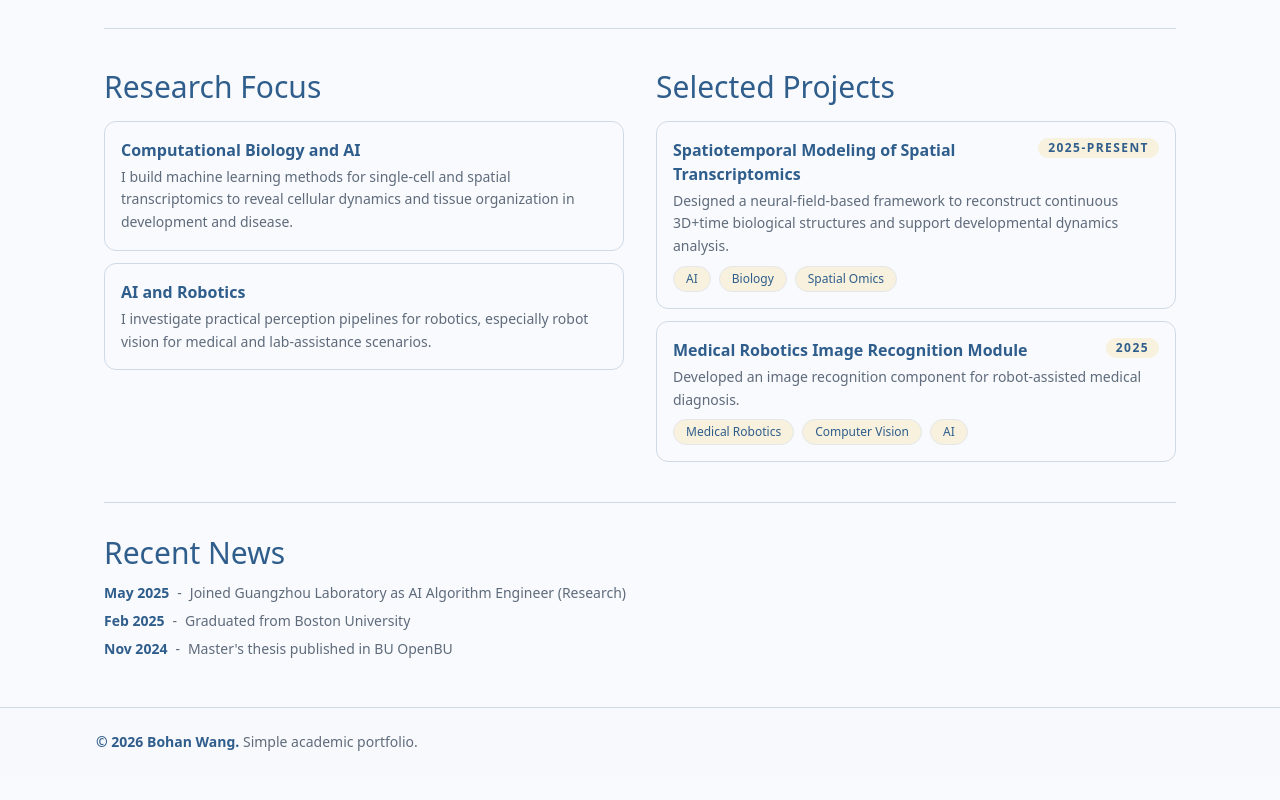
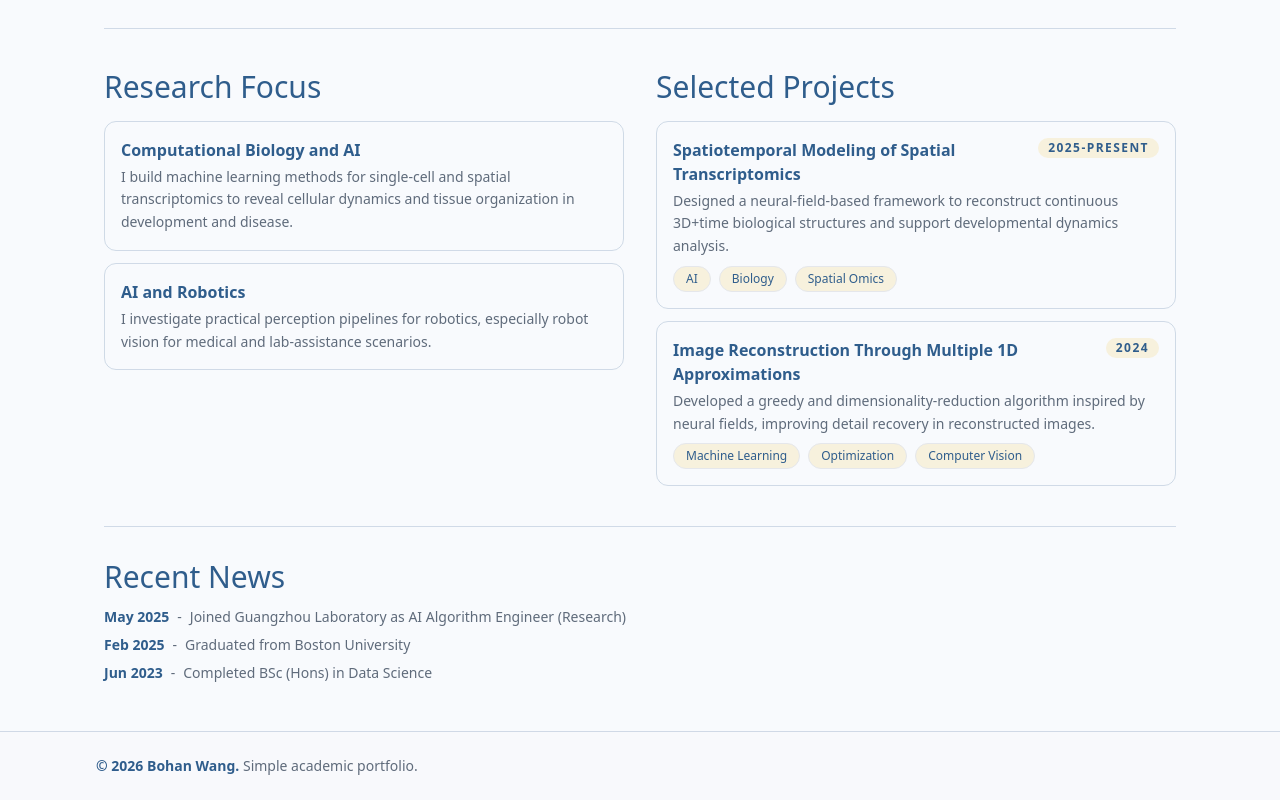
Before and after one commit to laowangbushilaowang/laowangbushilaowang.github.io, a Next.js app: page / in a window 1280 px wide. Shown: the part 890-1690 px from the top of the page. Before the commit the page ends 1666 px from the top, so only its background shows below. Built offline with nearby package versions, Linux system fonts and the light colour scheme; no server answers.

Commit message:
Refine selected projects and simplify timeline/awards

```diff
--- a/src/app/page.tsx
+++ b/src/app/page.tsx
@@ -10,7 +10,7 @@ import { news } from "@/content/news";
 import { formatMonth } from "@/lib/format";
 
 export default function HomePage() {
-  const topProjects = [projects.find((project) => project.id === "spatial-neural-field"), projects.find((project) => project.id === "medical-robotics-cuhk")].filter(
+  const topProjects = [projects.find((project) => project.id === "spatial-neural-field"), projects.find((project) => project.id === "bu-thesis")].filter(
     (project): project is (typeof projects)[number] => Boolean(project)
   );
   const topResearch = [researchThemes.find((theme) => theme.id === "comp-bio-ai"), researchThemes.find((theme) => theme.id === "ai-robotics")].filter(
--- a/src/content/cv.ts
+++ b/src/content/cv.ts
@@ -86,10 +86,5 @@ export const awards: AwardItem[] = [
     title: "Honorable Mention, Mathematical Contest in Modeling (MCM)",
     titleZh: "美国大学生数学建模竞赛（MCM）荣誉奖",
     date: "2022"
-  },
-  {
-    title: "University Second-Class Scholarship",
-    titleZh: "大学二等奖学金",
-    date: "2021, 2022, 2024"
   }
 ];
--- a/src/content/news.ts
+++ b/src/content/news.ts
@@ -16,39 +16,10 @@ export const news: NewsItem[] = [
     descriptionZh: "完成数据科学硕士学位，论文方向为多重一维近似图像重建。"
   },
   {
-    date: "2024-11",
-    title: "Master's thesis published in BU OpenBU",
-    titleZh: "硕士论文发布于 BU OpenBU",
-    description: "Released thesis manuscript and technical details for reproducible image reconstruction research.",
-    descriptionZh: "公开硕士论文及可复现的技术细节。",
-    href: "https://open.bu.edu/items/d800558c-a02f-4356-86ea-86290eb0d72a"
-  },
-  {
-    date: "2024-04",
-    title: "Contributed to Data Days for Good",
-    titleZh: "参与 Data Days for Good",
-    description: "Built data visualization and NLP analysis pipeline to support equity-focused survey interpretation.",
-    descriptionZh: "搭建数据可视化与 NLP 分析流程，支持公平性导向的问卷解读。"
-  },
-  {
     date: "2023-06",
     title: "Completed BSc (Hons) in Data Science",
     titleZh: "完成数据科学荣誉学士学位",
     description: "Graduated from HKBU-UIC with coursework and thesis focus on deep learning for image restoration.",
     descriptionZh: "毕业于 HKBU-UIC，本科课程与论文聚焦深度学习图像修复。"
-  },
-  {
-    date: "2022-11",
-    title: "University Second-Class Scholarship",
-    titleZh: "大学二等奖学金",
-    description: "Received academic scholarship for strong performance in data science curriculum.",
-    descriptionZh: "因数据科学课程表现优异获得奖学金。"
-  },
-  {
-    date: "2022-05",
-    title: "MCM Honorable Mention",
-    titleZh: "MCM 建模竞赛荣誉奖",
-    description: "Earned Honorable Mention in the Mathematical Contest in Modeling.",
-    descriptionZh: "在美国大学生数学建模竞赛中获得 Honorable Mention。"
   }
 ];
--- a/src/content/projects.ts
+++ b/src/content/projects.ts
@@ -30,7 +30,7 @@ export const projects: ProjectItem[] = [
   {
     id: "bu-thesis",
     title: "Image Reconstruction Through Multiple 1D Approximations",
-    titleZh: "基于多重一维近似的图像重建",
+    titleZh: "研究多重一维近似图像重建问题",
     period: "2024",
     periodZh: "2024",
     summary:
```
